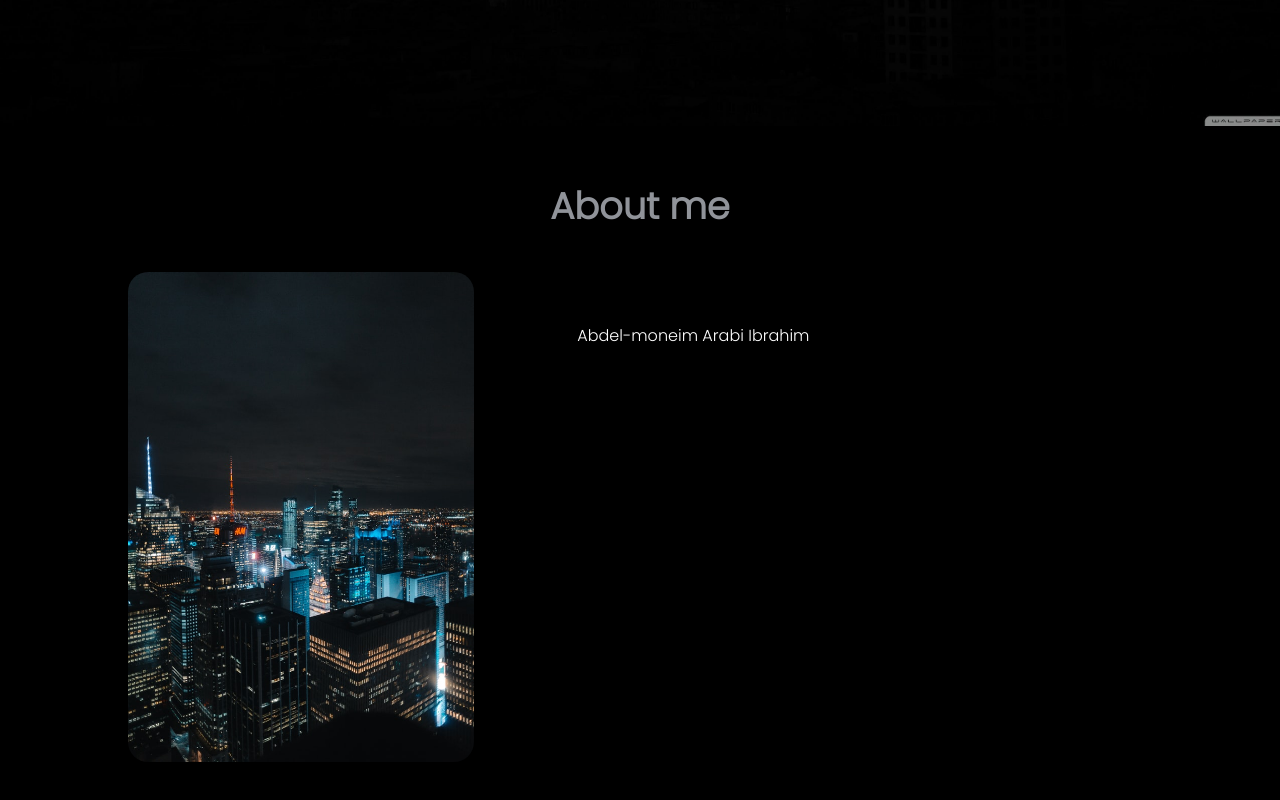
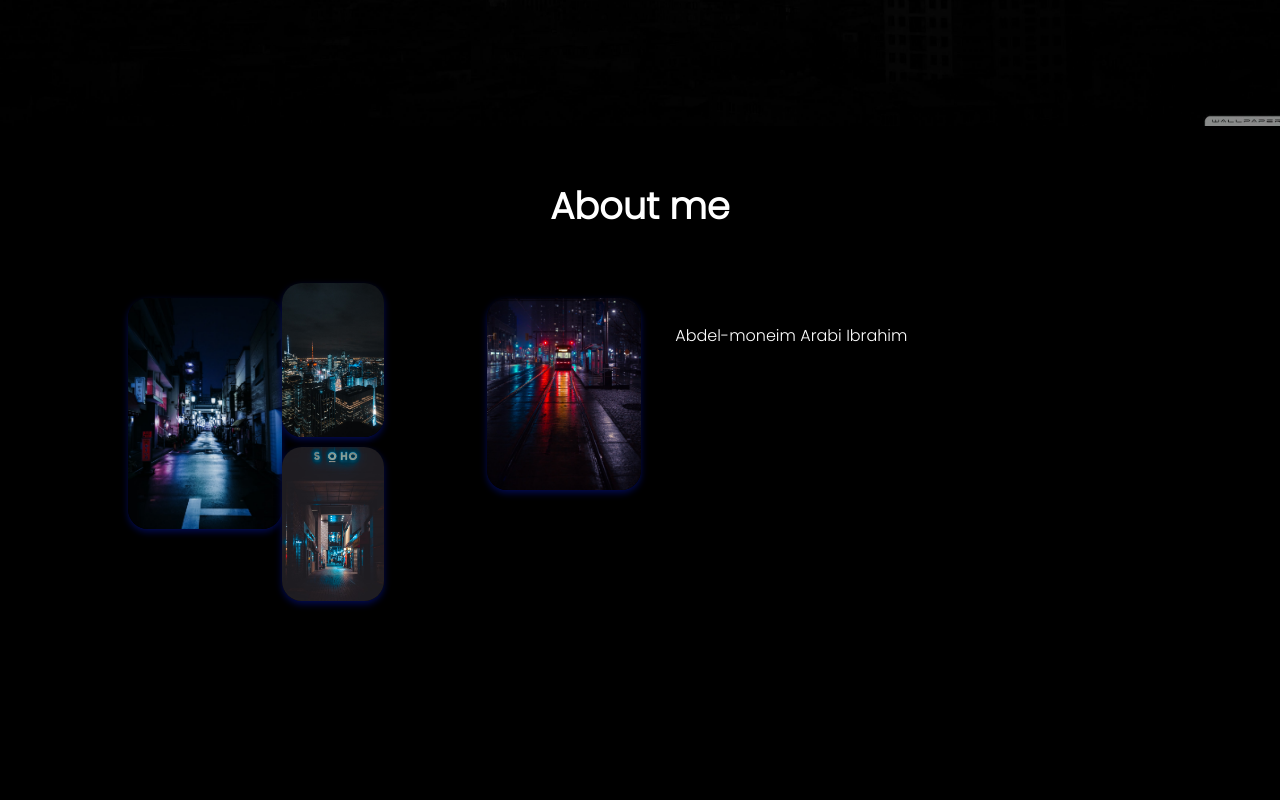
Before and after one commit to Abdelmoneim00/my-app, a React (Create React App) app: page / in a window 1280 px wide. Shown: the part 674-1474 px from the top of the page. Built offline with nearby package versions, Linux system fonts and the light colour scheme.

Commit message:
checkpoint for about me section

```diff
--- a/src/Components/AboutMe.js
+++ b/src/Components/AboutMe.js
@@ -6,42 +6,17 @@ import southKorea from "../images/southKorea.jpg"
 
 
 function AboutMe() {
-    const [image, setImage] = useState(NewYork);
-  const [imageIndex, setImageIndex] = useState(0);
-  const imgArray = [NewYork, Tokyo, Canada, southKorea];
-
-  let i = 0;
-  const maxImgArray = imgArray.length - 1;
-
-  useEffect(() => {
-    let interval = null;
-    if (i !== maxImgArray) {
-      interval = setInterval(() => {
-        let image = imgArray[imageIndex];
-        const attr = document.getElementById("moving-image");
-        attr.src = image;
-        // update the img index to state
-        setImageIndex((imageIndex) =>
-          imageIndex === maxImgArray ? 0 : imageIndex + 1
-        );
-        // update the src in state.
-        setImage(attr.src);
-      }, 5000);
-    }
-    // When our code runs and reruns for every render, useEffect also cleans up after itself using the cleanup function.
-    // Here we clear the interval to remove the effects that could happen with state change while interval.
-    return () => clearInterval(interval);
-  }, [image, imageIndex]); // when image, imageIndex gets change, useEffect will be triggered.
-
-
     return (
     <section className="About-me">
         <h1>About me</h1>
-        <div className="container">
-        <div className="cities-images">
-            <img
-            src={Tokyo}
-            alt="NewYork" id="moving-image"></img>
+        <div className="container" id="h">
+        <div className="hoppies-images">
+            <img src={Tokyo} alt="Tokyo image" id="moving-image"></img>
+            <div className="middle-images">
+                <img src={NewYork} alt='NewYork image' id="middle-1"></img>
+                <img src={southKorea} alt="South Korea" id="middle-2"></img>
+            </div>
+            <img src={Canada} alt="Canada"></img>
         </div>
             <div className="info">
                 <p>Abdel-moneim Arabi Ibrahim</p>
--- a/src/index.css
+++ b/src/index.css
@@ -93,7 +93,7 @@ code {
 .About-me h1 {
   margin-bottom: 3%;
   margin-top: 3%;
-  color: #909399;
+  color: white;
   font-size: 2.3rem;
   text-align: center;
 }
@@ -110,24 +110,42 @@ code {
 .info {
   background-color: transparent;
   margin-right: 5%;
-  width: 53%;
-  height: 70%;
+  width: 45%;
+  height: 50%;
   padding: 3%;
   border-radius: 20px;
 }
 
-.cities-images {
-  width: 30%;
-  height: 85%;
-  overflow: hidden;
+.hoppies-images {
+  width: 45%;
+  height: fit-content;
+  display: flex;
+  justify-content: center;
+  flex-direction: row;
+
 
 }
-.cities-images img{
-  width: 100%;
-  height: 90%;
+.hoppies-images img{
+  margin-top: 5%;
+  width: 30%;
+  height: 15%;
   border-radius: 20px;
   animation-name: Opacity;
   animation-duration: 2s;
+  box-shadow: 0px 2.98256px 7.4564px #030b52;
+}
+
+.middle-images {
+  display: flex;
+  flex-direction: column;
+  height: 50%;
+  width: 70%;
+}
+
+.middle-images img {
+  width: 50%;
+  height: 25%;
+  margin-top: 5%;
 }
 
 
```
